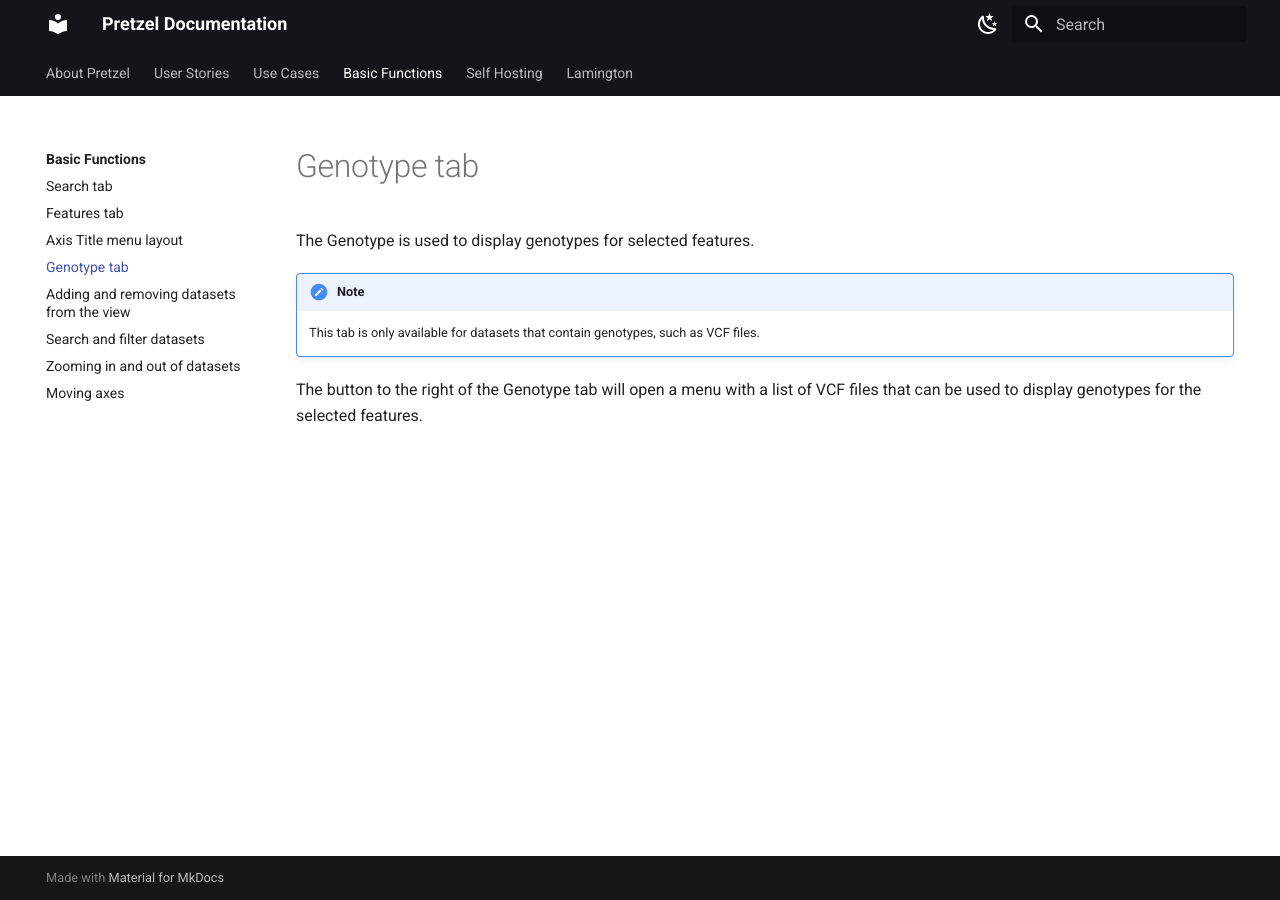
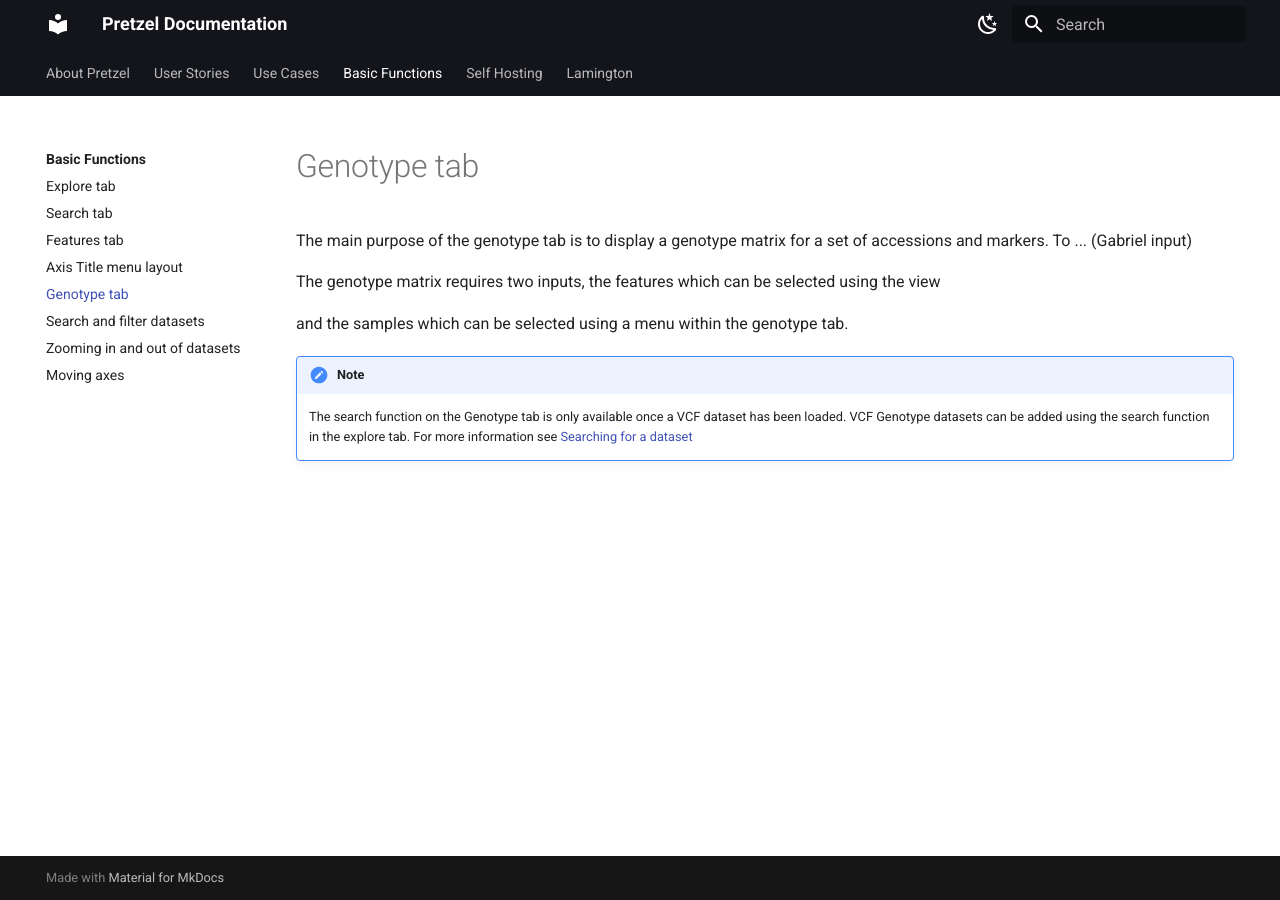
Before and after one commit to plantinformatics/pretzel-documentation-website, an MkDocs documentation site: the page built from docs/Basic-Functions/Genotype-tab.md, in a window 1280 px wide. Built offline with MkDocs 1.6.1 and Material for MkDocs 9.7.7, drawn with Linux system fonts in a browser that asks for light colours.

Commit message:
Add documentation for Explore tab and dataset management use case
- Create new Explore tab documentation explaining dataset search and management
- Update Genotype tab documentation with more detailed description
- Add new use case documentation for adding and removing datasets
- Reorganize mkdocs navigation to reflect new documentation structure

```diff
--- a/docs/Basic-Functions/Genotype-tab.md
+++ b/docs/Basic-Functions/Genotype-tab.md
@@ -1,9 +1,12 @@
 # Genotype tab
 
-The Genotype is used to display genotypes for selected features.
+The main purpose of the genotype tab is to display a genotype matrix for a set of accessions and markers. To ... (Gabriel input)
+
+The genotype matrix requires two inputs, the features which can be selected using the view
+
+and the samples which can be selected using a menu within the genotype tab.
 
 !!!note
 
-    This tab is only available for datasets that contain genotypes, such as VCF files.
-
-The button to the right of the Genotype tab will open a menu with a list of VCF files that can be used to display genotypes for the selected features.
+    The search function on the Genotype tab is only available once a VCF dataset has been loaded.
+    VCF Genotype datasets can be added using the search function in the explore tab. For more information see [Searching for a dataset](/Basic-Functions/Explore-tab/#searching-for-a-dataset)
--- a/mkdocs.yml
+++ b/mkdocs.yml
@@ -36,17 +36,17 @@
     - User-Stories/User-story-3.md
   - Use Cases:
     - Use-Cases/index.md
+    - Use-Cases/Adding-and-removing-datasets-from-the-view.md
   - Basic Functions:
     - Basic-Functions/index.md
+    - Basic-Functions/Explore-tab.md
     - Basic-Functions/Search-tab.md
     - Basic-Functions/Features-tab.md
     - Basic-Functions/Axis-Title-menu-layout.md
     - Basic-Functions/Genotype-tab.md
-    - Basic-Functions/Adding-and-removing-datasets-from-the-view.md
     - Basic-Functions/Search-and-filter-datasets.md
     - Basic-Functions/Zooming-in-and-out-of-datasets.md
     - Basic-Functions/Moving-axes.md
-
 
   - Self Hosting:
     - Self-Hosting/Quick-setup.md
```
Also changed, not shown: docs/Basic-Functions/Explore-tab.md (added, +35 -0 lines), docs/Use-Cases/Adding-and-removing-datasets-from-the-view.md (renamed from docs/Basic-Functions/Adding-and-removing-datasets-from-the-view.md).
